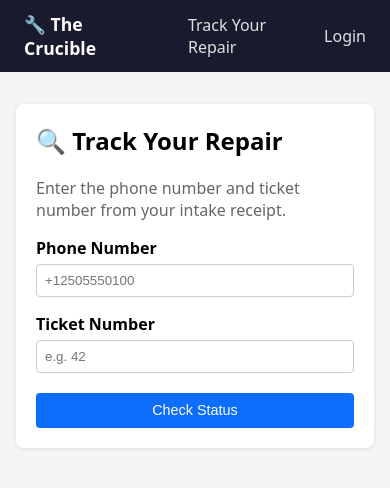
After one commit to Domsdabomb/The-crucible, a Flask app: page /track/ in a window 390 px wide. The commit adds this page. Shown: the top 488 px of the page. Run offline with Flask 3, Linux system fonts and the light colour scheme.

Commit message:
feat: login lockout and public job tracking
Login rate limiting (app/services/auth.py, app/auth/routes.py):
- admins table gains failed_attempts and locked_until columns
- 5 failed attempts locks the account for 15 minutes
  (MAX_FAILED_LOGIN_ATTEMPTS, LOCKOUT_MINUTES)
- a successful login clears the lockout state
- account-level only (no row to throttle for a nonexistent username)
- 4 new tests in tests/test_auth.py

Public job tracking (app/track/):
- new track_bp blueprint, unauthenticated, mounted at /track
- looks up a job by phone number AND ticket number together, so a
  phone number alone cannot browse a customers repair history
- shows status, device, promised date, quoted estimate, and a
  status-only history; passcode, internal notes, and technician
  detail are intentionally left out
- nav link added to base.html for logged-out visitors
- 5 new tests in tests/test_track.py, including one asserting the
  passcode never appears in the response

CLAUDE.md updated: architecture tree, route map, and the two TODOs
these close.

Verified with a live dev-server smoke test (setup admin, create job,
track it anonymously via real HTTP) in addition to the full 39-test
pytest suite, all passing.

```diff
--- a/app/__init__.py
+++ b/app/__init__.py
@@ -38,8 +38,10 @@ def create_app(test_config: dict | None = None) -> Flask:
     # ── Blueprints ────────────────────────────────────────────────────────────
     from app.admin import admin_bp
     from app.auth import auth_bp
+    from app.track import track_bp
     app.register_blueprint(admin_bp)
     app.register_blueprint(auth_bp)
+    app.register_blueprint(track_bp)
 
     # ── CSRF protection ──────────────────────────────────────────────────────
     # Every form POSTs a hidden csrf_token field; this checks it against the
--- a/app/templates/base.html
+++ b/app/templates/base.html
@@ -54,6 +54,7 @@
   <a href="/auth/logout" style="color:#f88">Logout</a>
   {% else %}
   <span style="flex:1"></span>
+  <a href="/track/">Track Your Repair</a>
   <a href="/auth/login">Login</a>
   {% endif %}
 </nav>
--- /dev/null
+++ b/app/templates/track/track.html
@@ -0,0 +1,54 @@
+{% extends "base.html" %}
+{% block title %}Track Your Repair — The Crucible{% endblock %}
+{% block content %}
+<div style="max-width:500px;margin:2rem auto">
+  <div class="card">
+    <h2 style="margin-top:0">🔍 Track Your Repair</h2>
+    <p style="color:#666">Enter the phone number and ticket number from your intake receipt.</p>
+
+    {% if error %}
+    <div class="errors">{{ error }}</div>
+    {% endif %}
+
+    <form method="post">
+      <input type="hidden" name="csrf_token" value="{{ csrf_token() }}">
+      <div style="margin-bottom:1rem">
+        <label style="display:block;margin-bottom:.3rem;font-weight:600">Phone Number</label>
+        <input name="phone" type="text" placeholder="+12505550100" required
+               value="{{ request.form.phone or '' }}"
+               style="width:100%;padding:.5rem;border:1px solid #ccc;border-radius:4px;box-sizing:border-box">
+      </div>
+      <div style="margin-bottom:1.25rem">
+        <label style="display:block;margin-bottom:.3rem;font-weight:600">Ticket Number</label>
+        <input name="ticket" type="text" placeholder="e.g. 42" required
+               value="{{ request.form.ticket or '' }}"
+               style="width:100%;padding:.5rem;border:1px solid #ccc;border-radius:4px;box-sizing:border-box">
+      </div>
+      <button type="submit" class="btn btn-primary" style="width:100%;padding:.6rem">Check Status</button>
+    </form>
+  </div>
+
+  {% if job %}
+  <div class="card">
+    <div style="display:flex;justify-content:space-between;align-items:center;margin-bottom:.5rem">
+      <h3 style="margin:0">Ticket #{{ job.id }} — {{ job.make }} {{ job.model }}</h3>
+      <span class="badge badge-{{ job.status }}">{{ job.status.replace('_',' ') }}</span>
+    </div>
+    <table style="width:auto">
+      <tr><td style="padding:.2rem .5rem"><strong>Promised Date</strong></td><td>{{ job.promised_date or 'Not set yet' }}</td></tr>
+      <tr><td style="padding:.2rem .5rem"><strong>Estimated Cost</strong></td><td>${{ "%.2f"|format(job.quoted_cents/100) }}</td></tr>
+      <tr><td style="padding:.2rem .5rem"><strong>Last Updated</strong></td><td>{{ job.updated_at[:10] }}</td></tr>
+    </table>
+
+    {% if history %}
+    <h4 style="margin-bottom:.4rem">History</h4>
+    <ul style="margin:0;padding-left:1.2rem">
+      {% for h in history %}
+      <li>{{ h.new_status.replace('_',' ')|capitalize }} — {{ h.changed_at[:10] }}</li>
+      {% endfor %}
+    </ul>
+    {% endif %}
+  </div>
+  {% endif %}
+</div>
+{% endblock %}
--- /dev/null
+++ b/app/track/routes.py
@@ -0,0 +1,64 @@
+"""
+Public, unauthenticated job-status lookup — the v1 `/track` route, ported.
+
+Requires both the customer's phone number AND their ticket number (two
+factors the shop gave them on their receipt) so a phone number alone
+isn't enough to browse a customer's repair history.
+"""
+
+import re
+
+from flask import render_template, request
+
+from app.db import get_db
+from . import track_bp
+
+E164_RE = re.compile(r"^\+1[2-9]\d{9}$")
+
+
+def _lookup_job(job_id: int, phone: str):
+    db = get_db()
+    return db.execute(
+        """
+        SELECT rj.id, rj.status, rj.promised_date, rj.quoted_cents, rj.updated_at,
+               d.make, d.model
+        FROM   repair_jobs rj
+        JOIN   customers   c ON c.id = rj.customer_id
+        JOIN   devices     d ON d.id = rj.device_id
+        WHERE  rj.id = ? AND c.phone = ?
+        """,
+        (job_id, phone),
+    ).fetchone()
+
+
+@track_bp.route("/", methods=["GET", "POST"])
+def track():
+    job = None
+    history = []
+    error = None
+
+    if request.method == "POST":
+        phone = request.form.get("phone", "").strip()
+        ticket_raw = request.form.get("ticket", "").strip().lstrip("#")
+
+        if not E164_RE.match(phone) or not ticket_raw.isdigit():
+            error = "Enter a valid phone number (e.g. +12505550100) and ticket number."
+        else:
+            row = _lookup_job(int(ticket_raw), phone)
+            if row is None:
+                error = "No matching repair found. Double-check your phone number and ticket number."
+            else:
+                job = dict(row)
+                history = [
+                    dict(h) for h in get_db().execute(
+                        """
+                        SELECT new_status, changed_at
+                        FROM   job_status_history
+                        WHERE  job_id = ?
+                        ORDER  BY changed_at
+                        """,
+                        (job["id"],),
+                    ).fetchall()
+                ]
+
+    return render_template("track/track.html", job=job, history=history, error=error)
--- a/db/schema.sql
+++ b/db/schema.sql
@@ -227,9 +227,11 @@ CREATE INDEX IF NOT EXISTS idx_invoices_customer ON invoices (customer_id);
 -- 11. ADMINS
 -- ─────────────────────────────────────────────
 CREATE TABLE IF NOT EXISTS admins (
-    id            INTEGER PRIMARY KEY AUTOINCREMENT,
-    username      TEXT    NOT NULL UNIQUE,
-    password_hash TEXT    NOT NULL,               -- werkzeug generate_password_hash() (PBKDF2-SHA256)
-    created_at    TEXT    NOT NULL
-                  DEFAULT (strftime('%Y-%m-%dT%H:%M:%fZ', 'now'))
+    id              INTEGER PRIMARY KEY AUTOINCREMENT,
+    username        TEXT    NOT NULL UNIQUE,
+    password_hash   TEXT    NOT NULL,             -- werkzeug generate_password_hash() (PBKDF2-SHA256)
+    failed_attempts INTEGER NOT NULL DEFAULT 0,
+    locked_until    TEXT,                         -- ISO-8601 UTC; NULL when not locked
+    created_at      TEXT    NOT NULL
+                    DEFAULT (strftime('%Y-%m-%dT%H:%M:%fZ', 'now'))
 );
```
Also changed, not shown: CLAUDE.md (+22 -7 lines), app/auth/routes.py (+18 -3 lines), app/services/auth.py (+56 -1 lines), app/track/__init__.py (added, +10 -0 lines), tests/test_auth.py (+58 -1 lines), tests/test_track.py (added, +79 -0 lines).
